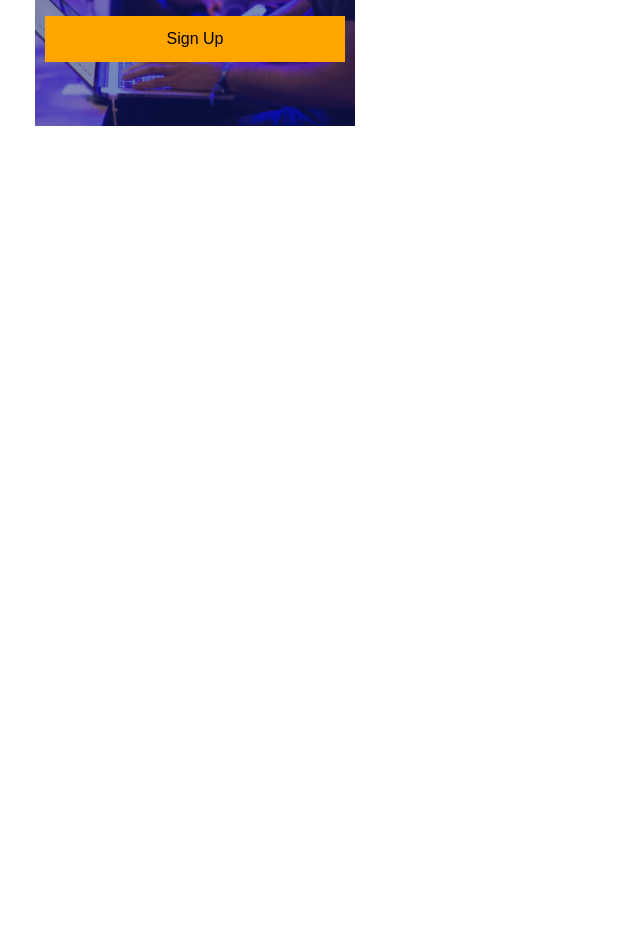
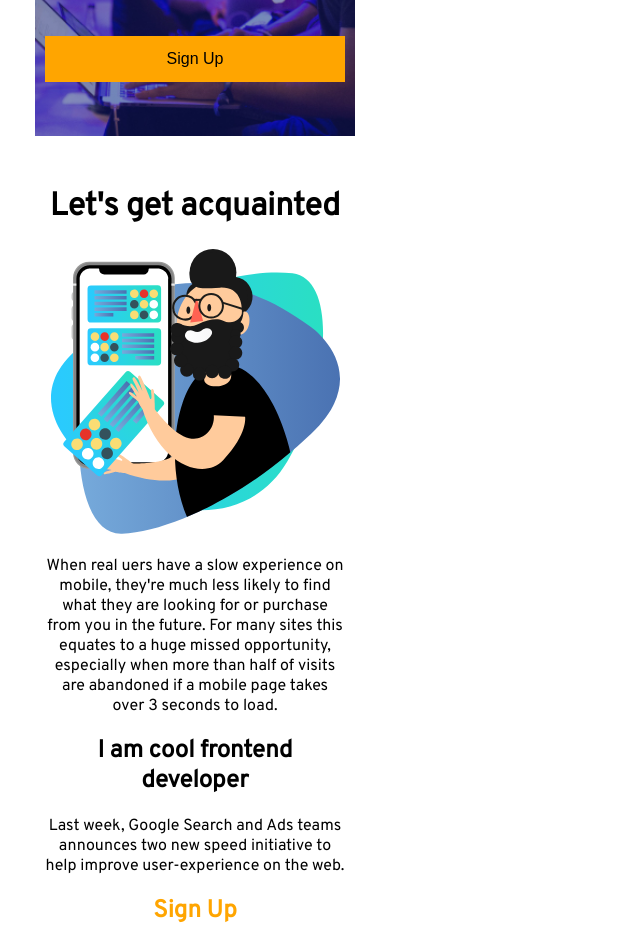
Before and after one commit to filippD/abz, a React (Create React App) app: page / in a window 1280 px wide. Shown: the part 360-1306 px from the top of the page, without its empty margins (0-640 px from the left). Before the commit the page ends 800 px from the top, so only its background shows below. Built offline with nearby package versions, Linux system fonts and the light colour scheme.

Commit message:
second page basic layout

```diff
--- a/src/App.js
+++ b/src/App.js
@@ -1,12 +1,17 @@
 import React from 'react';
+
+import './app.styles.scss';
+
 import Header from './components/header/header.component';
 import FirstPage from './components/first-page/first-page.component';
+import SecondPage from './components/second-page/second-page.component';
 
 function App() {
   return (
-    <div className="App">
+    <div className="app">
       <Header />
       <FirstPage />
+      <SecondPage />
     </div>
   );
 }
--- /dev/null
+++ b/src/app.styles.scss
@@ -0,0 +1,9 @@
+.container {
+	padding: 30px 10px 0 10px;
+	text-align: center;
+}
+
+.call-to-action {
+	color: orange;
+	cursor: pointer;
+}
--- a/src/components/first-page/first-page.component.jsx
+++ b/src/components/first-page/first-page.component.jsx
@@ -5,7 +5,7 @@ import CustomButton from '../custom-button/custom-button.component';
 import './first-page.styles.scss';
 
 const FirstPage = () => (
-	<div className='first-page'>
+	<div className='first-page container'>
 		<h1 className='main-text'>Test assignment for Frontend Developer position</h1>
 		<p>We kindly remind you that your test assignment should be submitted as a link to github/bitbucket repositiory</p>
 		<div className='button-div'>
--- a/src/components/first-page/first-page.styles.scss
+++ b/src/components/first-page/first-page.styles.scss
@@ -2,8 +2,6 @@
 	color: white;
 	background: #ffffff url('../../assets/backgrounds/first-bg-320x393.jpg') no-repeat;
 	background-size: cover;
-	padding: 10px;
-	text-align: center;
 	height: 393px;
 
 	.main-text {
--- /dev/null
+++ b/src/components/second-page/second-page.component.jsx
@@ -0,0 +1,28 @@
+import React from 'react';
+
+import './second-page.styles.scss';
+
+import { ReactComponent as Image } from '../../assets/icons/man-mobile.svg';
+
+const SecondPage = () => (
+	<div className='second-page container'>
+		<h1>Let's get acquainted</h1>
+		<Image />
+		<p>
+			When real uers have a slow experience on mobile,
+			they're much less likely to find what they are looking for or purchase from
+			you in the future.
+			For many sites this equates to a huge missed opportunity,
+			especially when more than half of visits are abandoned if a mobile page takes over
+			3 seconds to load.
+		 </p>
+		 <h2>I am cool frontend developer</h2>
+		<p>
+			Last week, Google Search and Ads teams announces two new speed initiative to
+		 	help improve user-experience on the web.
+		</p>
+		<h2 className='call-to-action'>Sign Up</h2>
+	</div>
+);
+
+export default SecondPage;
```
Also changed, not shown: src/assets/icons/man-mobile.svg (added), src/components/second-page/second-page.styles.scss (added).
